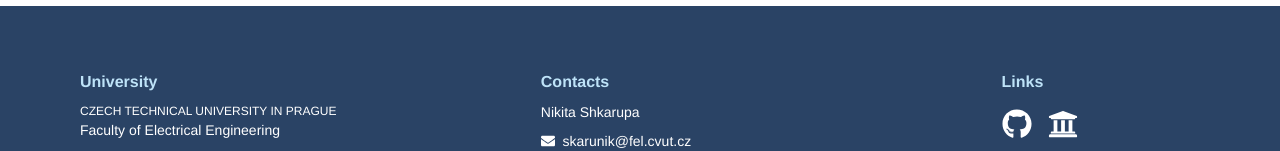
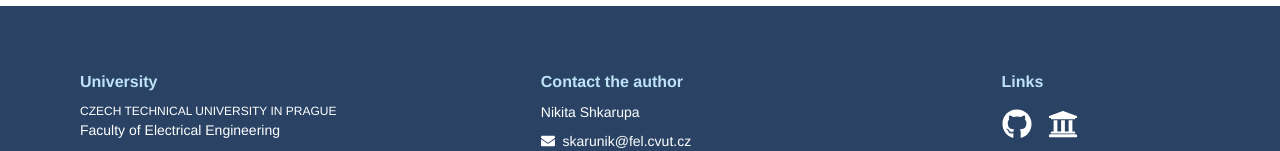
Before and after one commit to doomkit/ctu-collaboration, a Vue app: page / in a window 1280 px wide. Shown: the part 1313-1464 px from the top of the page. Built offline with nearby package versions, Linux system fonts and the light colour scheme.

Commit message:
change: footer text

```diff
--- a/src/translation.js
+++ b/src/translation.js
@@ -15,7 +15,7 @@ export const messages = {
         faculty: 'Faculty of Electrical Engineering',
         address: 'Technická 2, 166 27, Praha 6 - Dejvice'
       },
-      contacts: 'Contacts',
+      contacts: 'Contact the author',
       links: 'Links'
     },
     home: {
@@ -90,7 +90,7 @@ export const messages = {
         faculty: 'Fakulta elektrotechnická',
         address: 'Technická 2, 166 27, Praha 6 - Dejvice'
       },
-      contacts: 'Kontakty',
+      contacts: 'Kontaktovat autora',
       links: 'Odkazy'
     },
     home: {
```
